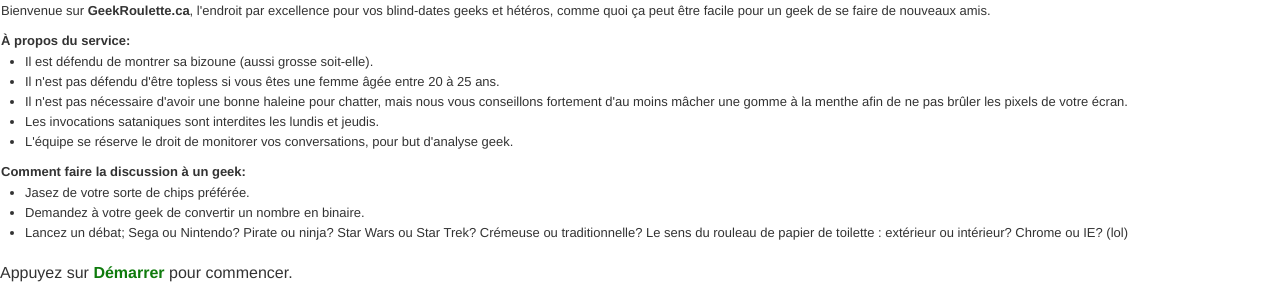
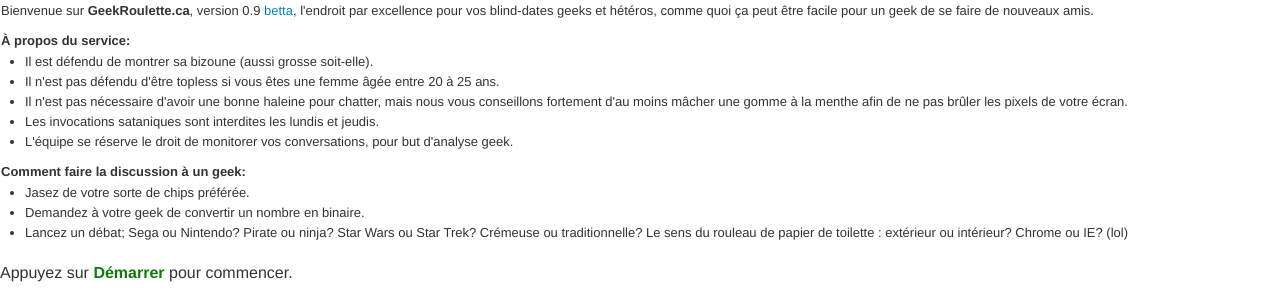
Before and after one commit to pparadis/Truite, a CodeIgniter app: page / in a window 1280 px wide. Shown: the top 300 px of the page. Run offline with CodeIgniter, Linux system fonts and the light colour scheme; some libraries are stand-ins or nearby versions.

Commit message:
Changement aux textes

```diff
--- a/application/views/roulette.php
+++ b/application/views/roulette.php
@@ -20,13 +20,13 @@
 		<div id="center" style="position:relative;">
             <!--Fenêtre de discussion-->
             <div id="frame_conversation">
-                <p style="margin-bottom:10px;">Bienvenue sur <strong>GeekRoulette.ca</strong>, l'endroit par excellence pour vos blind-dates geeks et hétéros, comme quoi ça peut être facile pour un geek de se faire de nouveaux amis.</p><p style="font-weight: bold">À propos du service:</p>
+                <p style="margin-bottom:10px;">Bienvenue sur <strong>GeekRoulette.ca</strong>, version 0.9 <a href="http://fr.wikipedia.org/wiki/Betta" target="_blank">betta</a>, l'endroit par excellence pour vos blind-dates geeks et hétéros, comme quoi ça peut être facile pour un geek de se faire de nouveaux amis.</p><p style="font-weight: bold">À propos du service:</p>
                 <ul>
                     <li>Il est défendu de montrer sa bizoune (aussi grosse soit-elle).</li>
                     <li>Il n'est pas défendu d'être topless si vous êtes une femme âgée entre 20 à 25 ans.</li>
                     <li>Il n'est pas nécessaire d'avoir une bonne haleine pour chatter, mais nous vous conseillons fortement d'au moins mâcher une gomme à la menthe afin de ne pas brûler les pixels de votre écran.</li>
                     <li>Les invocations sataniques sont interdites les lundis et jeudis.</li>
-					<li>L'équipe se réserve le droit de monitorer vos conversations, pour but d'analyse geek.</li>
+                    <li>L'équipe se réserve le droit de monitorer vos conversations, pour but d'analyse geek.</li>
                 </ul>
                 <p style="font-weight: bold">Comment faire la discussion à un geek:</p>
                 <ul>
--- a/assets/js/functions.js
+++ b/assets/js/functions.js
@@ -306,7 +306,7 @@
 		$("#stopBtn").trigger("click");
 		$('<p><b>Votre geek vous a flushé. Meilleure chance la prochaine fois.</b></p>').appendTo('#frame_conversation');
 		$('#center').scrollTop($('#frame_conversation').height());
-		statusBar.html("Vous avez été flushé.");
+		statusBar.html("Comme un poisson mort, vous avez été flushé.");
 		status = 0;
 		$("#statusMessage").hide();
 	}
```
